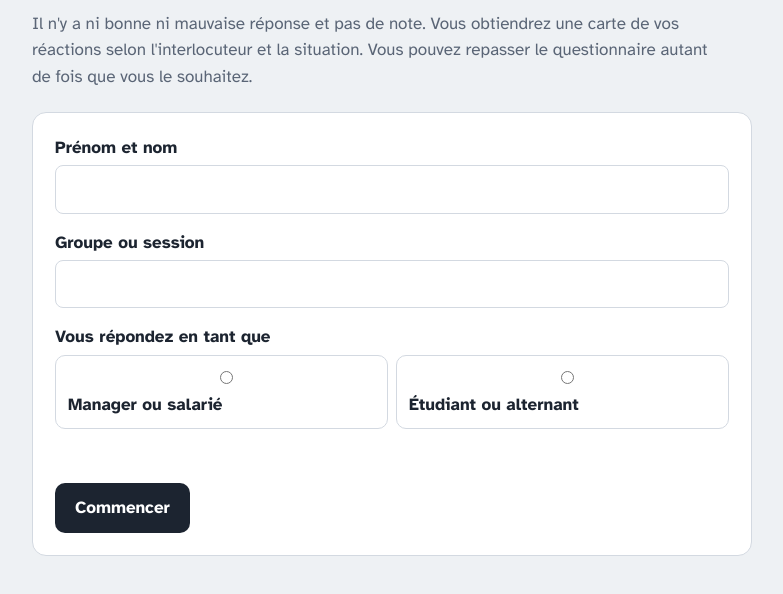
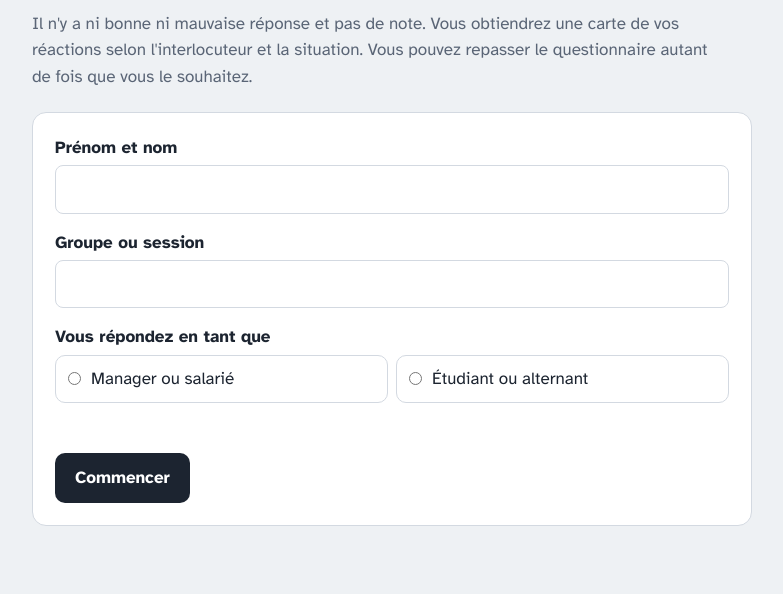
Before and after one commit to patrickdemont-formateur/assertivite, a plain HTML site: page index.html in a window 1280 px wide. Shown: the part 340-934 px from the top of the page, without its empty margins (248-1031 px from the left). Drawn offline with nearby package versions, Linux system fonts and the light colour scheme.

Commit message:
Add files via upload

```diff
--- a/index.html
+++ b/index.html
@@ -35,8 +35,8 @@ button,input,select{font:inherit}
 .field label{display:block;font-weight:700;margin-bottom:4px}
 .field input{width:100%;padding:10px 12px;border:1px solid var(--line);border-radius:8px;background:#fff}
 .seg{display:flex;gap:8px;flex-wrap:wrap}
-.seg label{flex:1;min-width:150px;border:1px solid var(--line);border-radius:10px;padding:10px 12px;cursor:pointer;background:#fff}
-.seg input{margin-right:8px}
+.field .seg label{display:flex;align-items:center;font-weight:400;margin:0;flex:1;min-width:150px;border:1px solid var(--line);border-radius:10px;padding:10px 12px;cursor:pointer;background:#fff}
+.field .seg input{width:auto;flex:none;margin:0 10px 0 0;padding:0}
 .seg label:has(input:checked){border-color:var(--ink);box-shadow:inset 0 0 0 1px var(--ink)}
 .btn{display:inline-block;border:0;border-radius:10px;padding:12px 20px;background:var(--ink);color:#fff;cursor:pointer;font-weight:700}
 .btn:disabled{opacity:.4;cursor:not-allowed}
@@ -184,7 +184,7 @@ dialog::backdrop{background:rgba(28,36,48,.45)}
 /* ===================== RÉGLAGES FORMATEUR ===================== */
 const CONFIG = {
   // URL de l'application Web Apps Script (se termine par /exec). Laisser vide pour ne rien collecter.
-  endpoint: "https://script.google.com/macros/s/AKfycbzOpTRvVumVGbfiiIP8xZHtb-dowBqminbkJBMLLpUXSsxVLXdd1DMzKslcIyu_q0kS/exec",
+  endpoint: "",
   // true : le participant voit la posture associée à chacune de ses réponses.
   afficherDetail: true
 };
```
